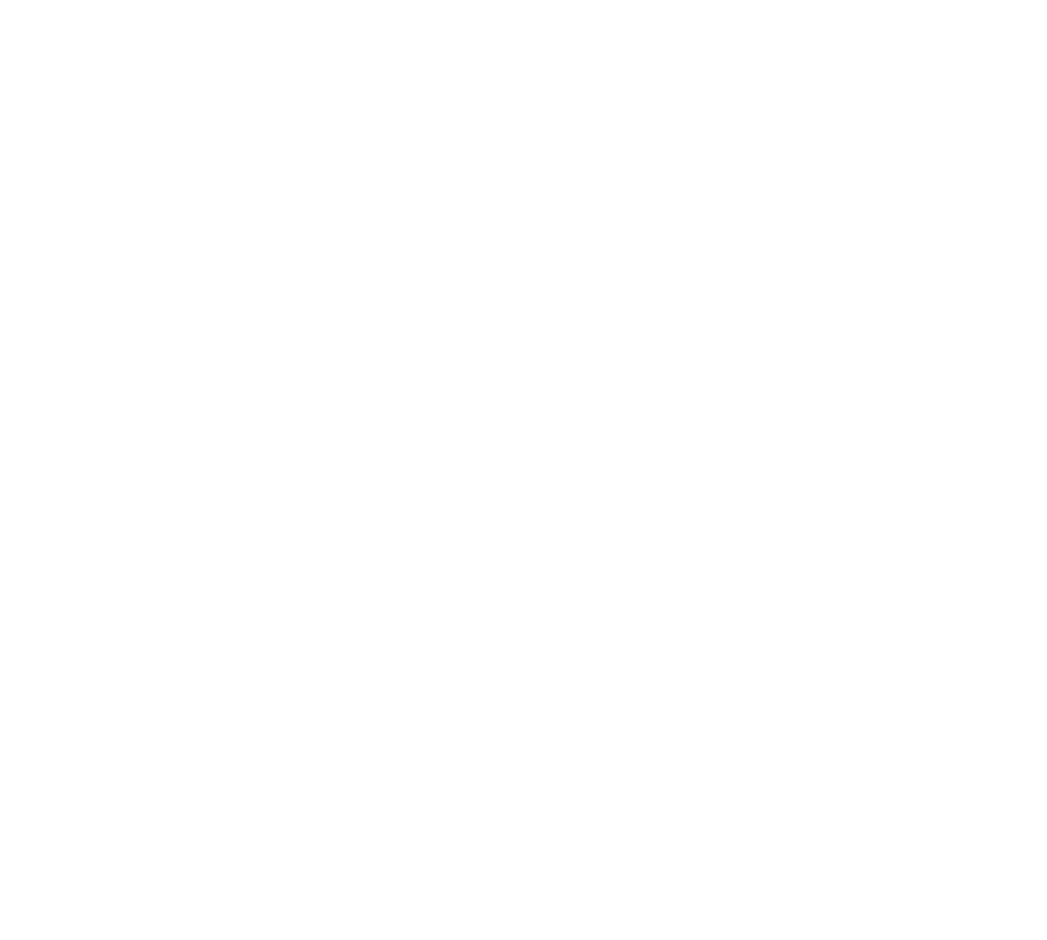
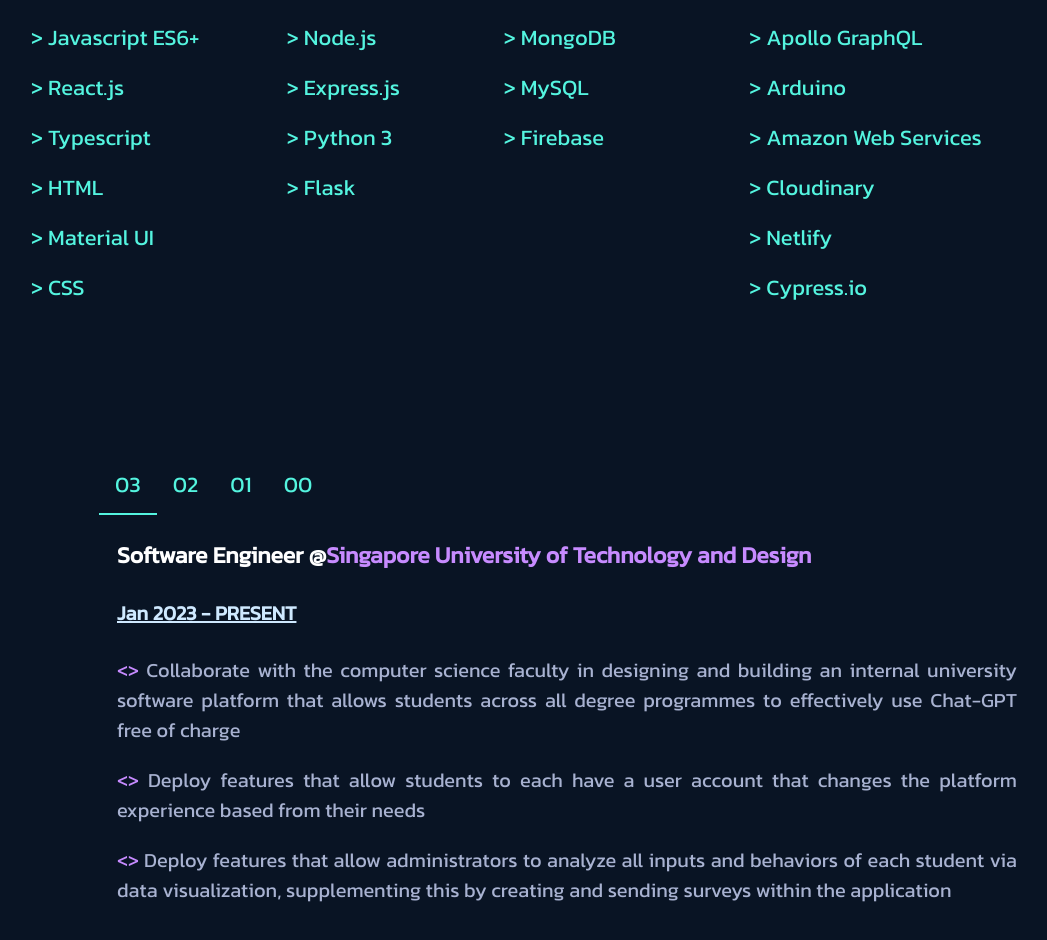
Before and after one commit to CaitlinChiang/Portfolio, a React (Create React App) app: page / in a window 1280 px wide. Shown: the part 1040-1980 px from the top of the page, without its empty margins (221-1268 px from the left). Before the commit the page ends 800 px from the top, so only its background shows below. Built offline with nearby package versions, Linux system fonts and the light colour scheme.

Commit message:
Add experiences

```diff
--- a/src/App.js
+++ b/src/App.js
@@ -8,8 +8,8 @@
   return (
     <div className="App">
       <div id="content">
-        {/* <Home />
-        <Skills /> */}
+        <Home />
+        <Skills />
         <Experiences />
       </div>
     </div>
--- a/src/components/Experiences.js
+++ b/src/components/Experiences.js
@@ -27,10 +27,9 @@
   render() {
     const experiences = [
       {
-        company: 'The Rolls Kitchen, The Busy Bee, Soren Apparel',
         position: 'Freelance Software Engineer',
         timeline: 'Mar 2020 - Jun 2021',
-        details: 'Designed and built e-commerce websites for 3 businesses',
+        details: 'Designed and built e-commerce websites for The Rolls Kitchen, The Busy Bee, and Soren Apparel',
         description: [
           'Deployed full e-commerce systems for purchasing of products (customers) and management of store inventory + orders (administrators)',
           'Collaborated with the CEOs to design the user interface of the website',
@@ -75,7 +74,6 @@
 
     return (
       <div id="experiences">
-        <FadeInSection>
         <div class="tabs">
           <button class="tablinks active" onClick={event => this.showExperience(event, 3)}>03</button>
           <button class="tablinks" onClick={event => this.showExperience(event, 2)}>02</button>
@@ -88,19 +86,21 @@
 
           return (
             <div id={idx} class="tab-content">
-                <h3>{position + '@ ' + company}</h3>
-                <h5>{timeline}</h5>
-                <h6>{details}</h6>
+              <h3>{position}{company ? ' @' : ''}<span className="highlight">{company}</span></h3>
+              <h4>{details}</h4>
+              <h4 className="timeline">{timeline}</h4>
               <div>
-                  {description.map((e) => {
-                    return <p>{'<> ' + e}</p>
+                {description.map((e, i) => {
+                  return (
+                    <FadeInSection delay={`${i + 1}00ms`}>
+                      <p><span className="highlight">{'<> '}</span>{e}</p>
+                    </FadeInSection>
+                  )
                 })}
               </div>
             </div>
           )
         })}
-
-        </FadeInSection>
     </div>
     )
   }
--- a/src/styles/Experiences.css
+++ b/src/styles/Experiences.css
@@ -1,40 +1,67 @@
 #experiences {
   text-align: center;
-  padding-left: 5%;
-  min-height: 100vh;
+  padding-left: 25%;
+  min-height: 80vh;
   font-family: "Kanit", sans-serif;
 }
 
 .tabs {
   overflow: hidden;
-  color: #fff;
   background: transparent;
 }
 
 .tabs button {
-  color: #fff;
+  color: var(--lightest-navy);
   background-color: inherit;
   float: left;
   border: none;
   outline: none;
   cursor: pointer;
-  padding: 14px 16px;
+  padding: 12px 16px;
   transition: 0.3s;
-  font-size: 17px;
+  font-size: 22px;
+  font-family: "Kanit", sans-serif;
 }
 
 .tabs button:hover {
-  background-color: #ddd;
+  border-bottom: 2px solid #ddd;
+  color: #fff;
 }
 
 .tabs button.active {
-  background-color: #ccc;
+  border-bottom: 2px solid;
 }
 
 .tab-content {
   display: none;
-  padding: 6px 12px;
-  border: 1px solid #ccc;
-  border-top: none;
   color: #fff;
+  max-width: 900px;
+  position: relative;
+  padding-bottom: 16px;
+  font-size: 18px;
+  color: var(--light-slate);
+  text-align: justify;
+  padding-left: 18px;
 }
+
+.tab-content h3 {
+  color: #fff;
+  font-size: 23px;
+}
+
+.timeline {
+  color: var(--slate);
+  text-decoration: underline;
+}
+
+.tab-content h4 {
+  font-size: 20px;
+}
+
+.tab-content div {
+  font-size: 20px;
+}
+
+.highlight {
+  color: var(--purple-bright);
+}
--- a/src/styles/Global.css
+++ b/src/styles/Global.css
@@ -6,7 +6,6 @@
   --navy-shadow: rgba(2, 12, 27, 0.7);
   --slate: #CFE9FF;
   --light-slate: #a8b2d1;
-  --lightest-slate: #ccd6f6;
   --white: #e6f1ff;
   --purple-bright: #c78bff;
   --green-tint: rgba(100, 255, 218, 0.1);
--- a/src/styles/Skills.css
+++ b/src/styles/Skills.css
@@ -1,7 +1,7 @@
 #skills {
   text-align: center;
   padding-left: 5%;
-  min-height: 100vh;
+  min-height: 80vh;
   font-family: "Kanit", sans-serif;
 }
 
```
Lines whose indentation alone changed are shown as unchanged.
